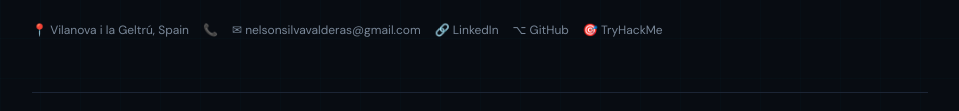
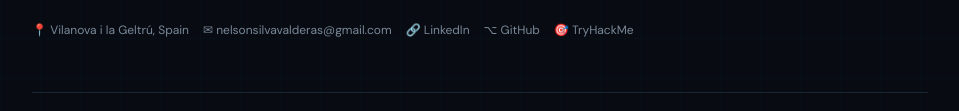
Before and after one commit to NSVEXL/portfolio, a plain HTML site: page index.html in a window 1280 px wide. Shown: the part 362-473 px from the top of the page, without its empty margins (160-1119 px from the left). Drawn offline with Linux system fonts and the light colour scheme; a web font is replaced by a local one.

Commit message:
Update index.html

```diff
--- a/index.html
+++ b/index.html
@@ -601,7 +601,6 @@
       </div>
       <div class="contact-links">
         <span>📍 Vilanova i la Geltrú, Spain</span>
-        <a href="tel:">📞 </a>
         <a href="mailto:nelsonsilvavalderas@gmail.com">✉ nelsonsilvavalderas@gmail.com</a>
         <a href="https://linkedin.com/in/nelson-silva-valderas">🔗 LinkedIn</a>
         <a href="https://github.com/NSVEXL">⌥ GitHub</a>
```
